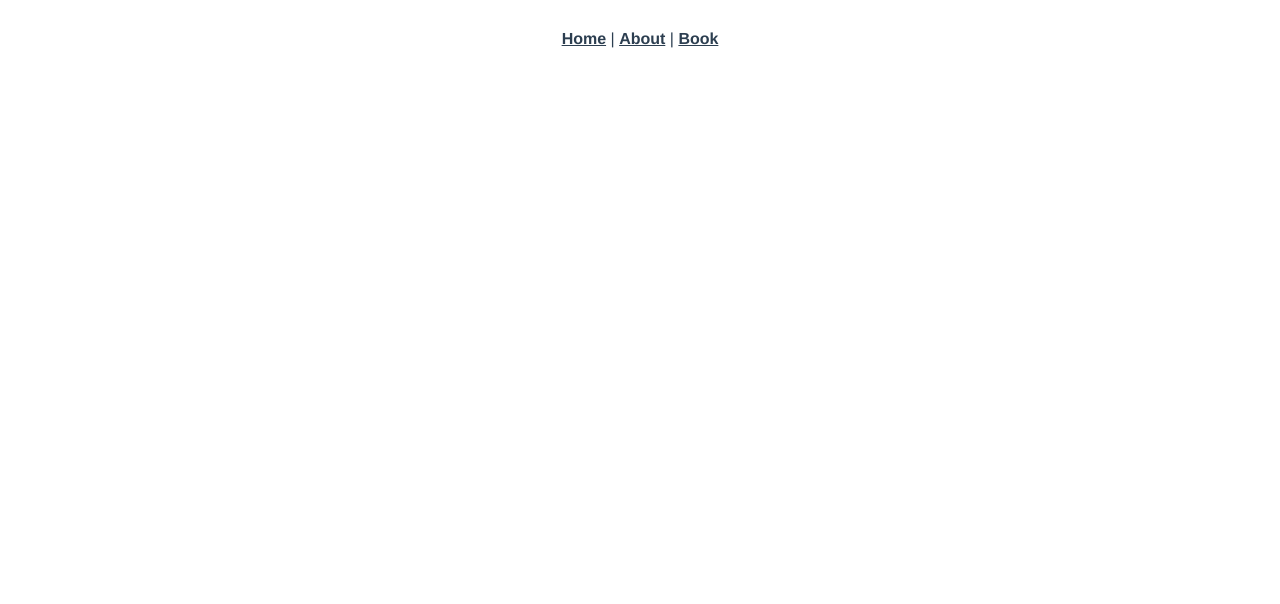
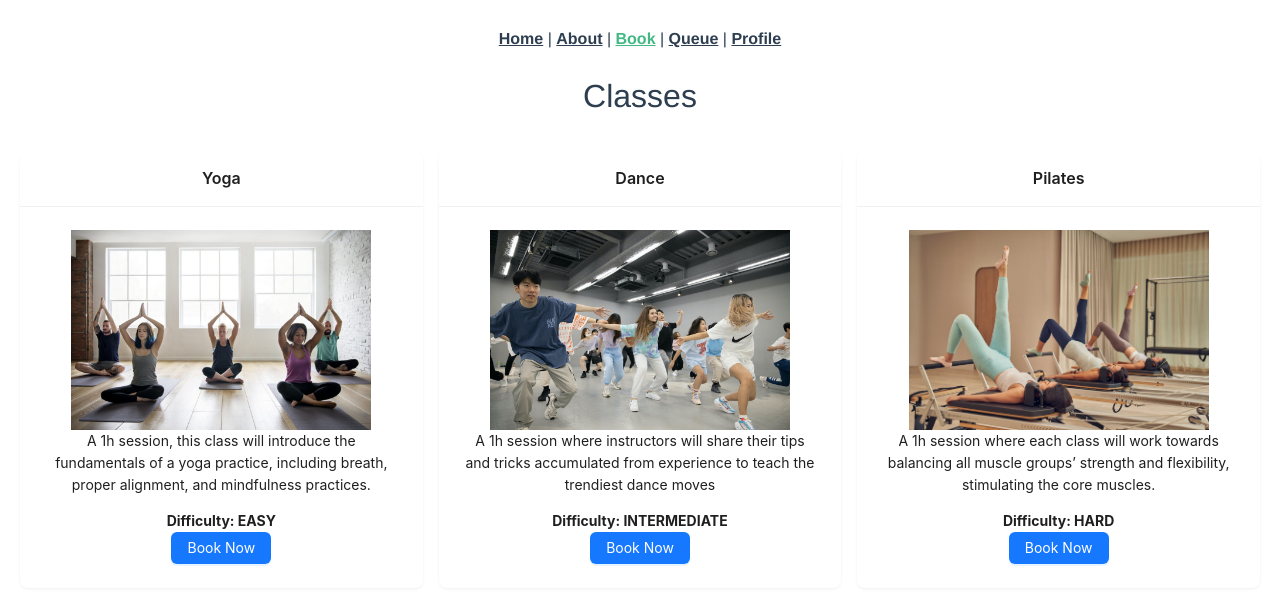
Before and after one commit to vynious/gym-daddy-app, a Vue app: page /classList in a window 1280 px wide. Before the commit this address had no page. Shown: the top 604 px of the page. Built offline with nearby package versions, Linux system fonts and the light colour scheme.

Commit message:
Added views for the main components

```diff
--- a/src/App.vue
+++ b/src/App.vue
@@ -2,7 +2,9 @@
   <nav>
     <router-link to="/">Home</router-link> |
     <router-link to="/about">About</router-link> |
-    <router-link to="/bookclass">Book</router-link>
+    <router-link to="/classList">Book</router-link> |
+    <router-link to="/queue">Queue</router-link> |
+    <router-link to="/profile">Profile</router-link>
   </nav>
   <router-view/>
 </template>
--- a/src/router/index.js
+++ b/src/router/index.js
@@ -1,6 +1,8 @@
 import { createRouter, createWebHistory } from 'vue-router'
 import HomeView from '../views/HomeView.vue'
-import BookClass from '../views/BookClass.vue'
+import ClassList from '../views/ClassList.vue'
+import UserProfile from '../views/UserProfile.vue'
+import UserQueue from '../views/UserQueue.vue'
 
 const routes = [
   {
@@ -17,10 +19,20 @@ const routes = [
     component: () => import(/* webpackChunkName: "about" */ '../views/AboutView.vue')
   },
   {
-    path: '/bookclass',
-    name: 'bookclass',
-    component: BookClass
-  }
+    path: '/classList',
+    name: 'classList',
+    component: ClassList
+  },
+  {
+    path: '/profile',
+    name: 'profile',
+    component: UserProfile
+  },
+  {
+    path: '/queue',
+    name: 'queue',
+    component: UserQueue
+  },
 ]
 
 const router = createRouter({
--- a/src/views/AboutView.vue
+++ b/src/views/AboutView.vue
@@ -3,3 +3,5 @@
     <h1>This is an about page</h1>
   </div>
 </template>
+
+<!-- this is a template they gave, if there is no use can delete -->
--- a/src/views/BookClass.vue
+++ b/src/views/ClassList.vue
@@ -12,5 +12,6 @@ export default {
 </script>
 
 <template>
+    <h1>Classes</h1>
     <CardBooker/>
 </template>
--- /dev/null
+++ b/src/views/UserProfile.vue
@@ -0,0 +1,4 @@
+<script></script>
+<template>
+    <h1>User Profile</h1>
+</template>
--- /dev/null
+++ b/src/views/UserQueue.vue
@@ -0,0 +1,5 @@
+<script></script>
+<!-- can rename UserQueue if it's confusing hehe -->
+<template>
+    <h1>Queue</h1>
+</template>
```
